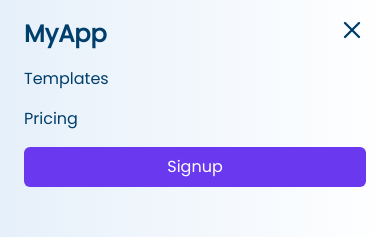
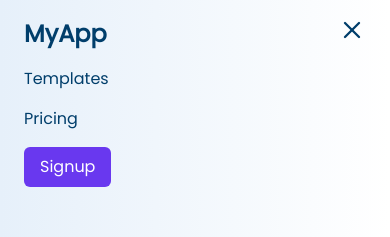
Before and after one commit to Syedhamza245/Frontend1, a React (Create React App) app: page / in a window 390 px wide. Both pictures are taken after a click on the button 352 px from the left and 30 px from the top of the page. Shown: the top 237 px of the page. Built offline with nearby package versions, Linux system fonts and the light colour scheme.

Commit message:
Update Header.jsx

```diff
--- a/src/components/Header.jsx
+++ b/src/components/Header.jsx
@@ -17,11 +17,11 @@ const Header = () => {
         <div className="hidden md:flex space-x-6 items-center">
           <Link to="/templates" className="text-ramp-blue-700 hover:text-ramp-blue-700">Templates</Link>
           <Link to="/pricing" className="text-ramp-blue-700 hover:text-ramp-blue-700">Pricing</Link>
-<Link to="/signup">
-  <button className="bg-ramp-purple-600 text-white px-4 py-2 rounded-md hover:opacity-90">
-    Signup
-  </button>
-</Link>          {/* <button className="bg-ramp-purple-600 text-white px-4 py-2 rounded-md hover:opacity-90">Login</button> */}
+          <Link to="/signup">
+            <button className="bg-ramp-purple-600 text-white px-4 py-2 rounded-md hover:opacity-90">
+              Signup
+            </button>
+          </Link>
         </div>
 
         {/* Mobile Icon */}
@@ -41,8 +41,11 @@ const Header = () => {
           <Link to="/pricing" onClick={() => setOpen(false)}>
             Pricing
           </Link>
-          <button className="bg-ramp-purple-600 text-white px-4 py-2 rounded-md">Signup</button>
-          {/* <button className="bg-ramp-purple-600 text-white px-4 py-2 rounded-md">Login</button> */}
+          <Link to="/signup" onClick={() => setOpen(false)}>
+            <button className="bg-ramp-purple-600 text-white px-4 py-2 rounded-md">
+              Signup
+            </button>
+          </Link>
         </div>
       )}
     </nav>
```
